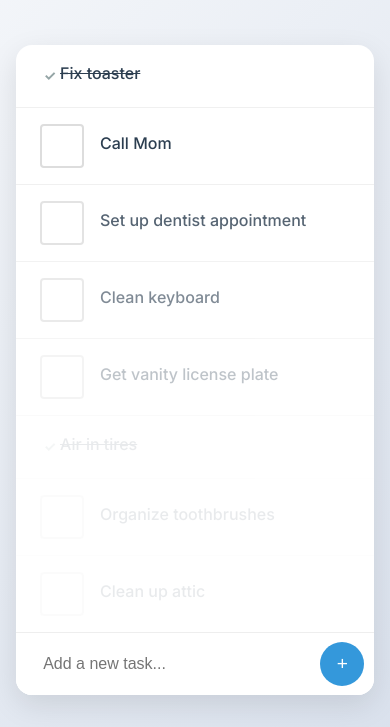
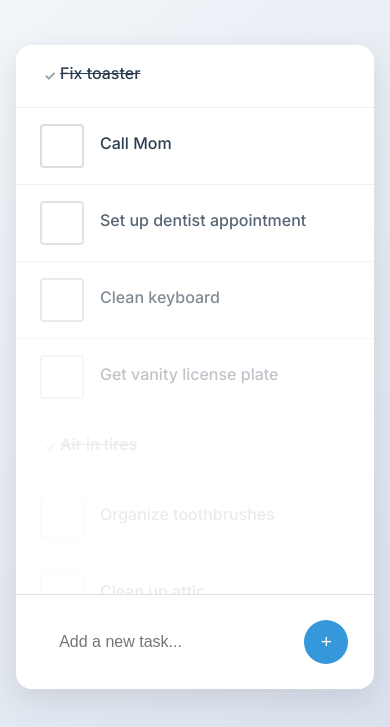
Before and after one commit to adamjgrant/tides-over-sand, a plain HTML site: page index.html in a window 390 px wide. Shown: the part 117-844 px from the top of the page. Drawn offline with nearby package versions, Linux system fonts and the light colour scheme.

Commit message:
Fixing overflow quirks

```diff
--- a/styles.css
+++ b/styles.css
@@ -702,6 +702,28 @@ input[type="text"], input[type="email"], input[type="password"], textarea {
     .task-actions {
         justify-content: center;
     }
+
+    /* Fix task list scrolling on mobile */
+    .task-list-container {
+        height: calc(100vh - 200px); /* Account for header and add task UI */
+        min-height: 300px;
+        max-height: calc(100vh - 200px);
+    }
+
+    .task-list {
+        max-height: 100%;
+        overflow-y: auto;
+    }
+
+    /* Fix add task UI positioning */
+    .add-task-container {
+        position: sticky;
+        bottom: 0;
+        background: white;
+        padding: 1rem;
+        border-top: 1px solid #e0e0e0;
+        z-index: 10;
+    }
 }
 
 /* Delete Notification */
```
Also changed, not shown: 1 other file.
